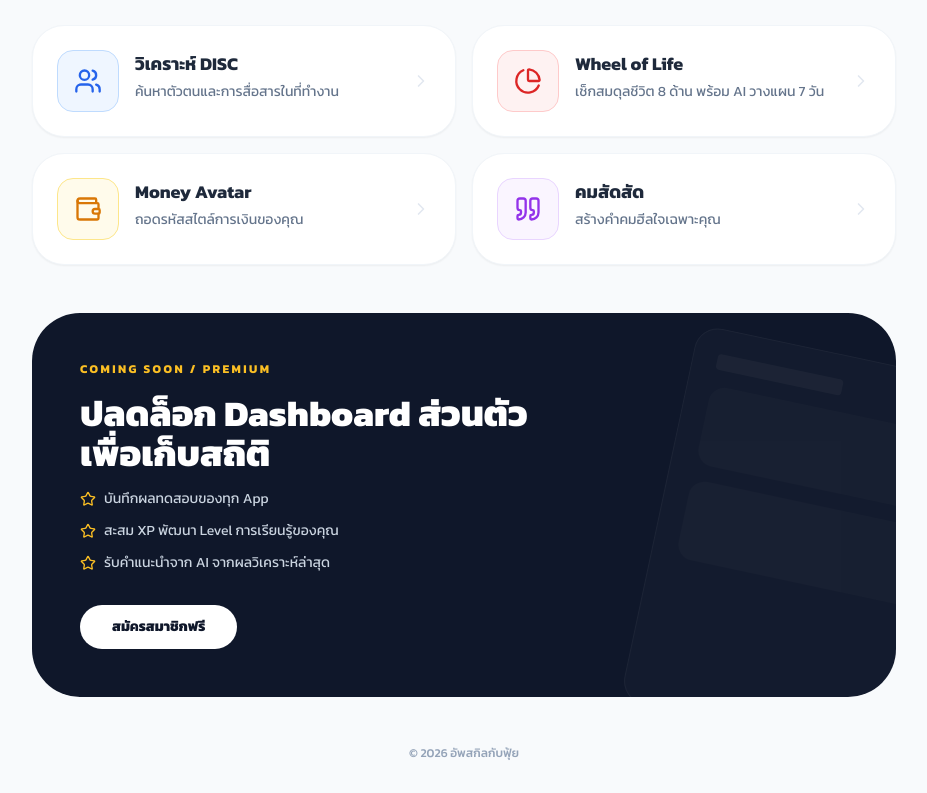
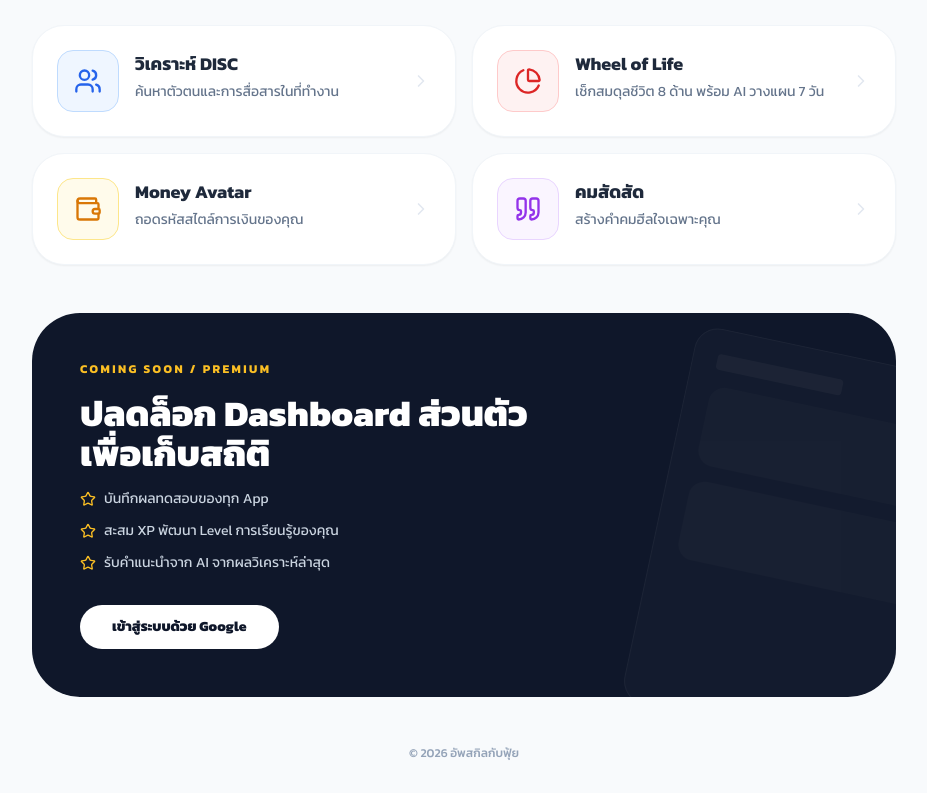
Before and after one commit to 11Collector/upskillwithfuii, a Next.js app: page / in a window 1280 px wide. Shown: the part 576-1369 px from the top of the page, without its empty margins (176-1103 px from the left). Built offline with nearby package versions, Linux system fonts and the light colour scheme; no server answers.

Commit message:
google sign in

```diff
--- a/src/app/page.tsx
+++ b/src/app/page.tsx
@@ -132,7 +132,7 @@ export default function Home() {
               <li className="flex items-center gap-2 text-slate-300 text-sm"><Star size={16} className="text-amber-400" /> รับคำแนะนำจาก AI จากผลวิเคราะห์ล่าสุด</li>
             </ul>
             <button onClick={handleLogin} className="bg-white text-slate-900 px-8 py-3 rounded-full font-black text-sm hover:bg-amber-50 transition-colors">
-              สมัครสมาชิกฟรี
+              เข้าสู่ระบบด้วย Google
             </button>
           </div>
           <div className="absolute top-10 -right-20 opacity-20 rotate-12 hidden md:block">
```
Also changed, not shown: 1 other file (tests, documents, lock files or other folders).
